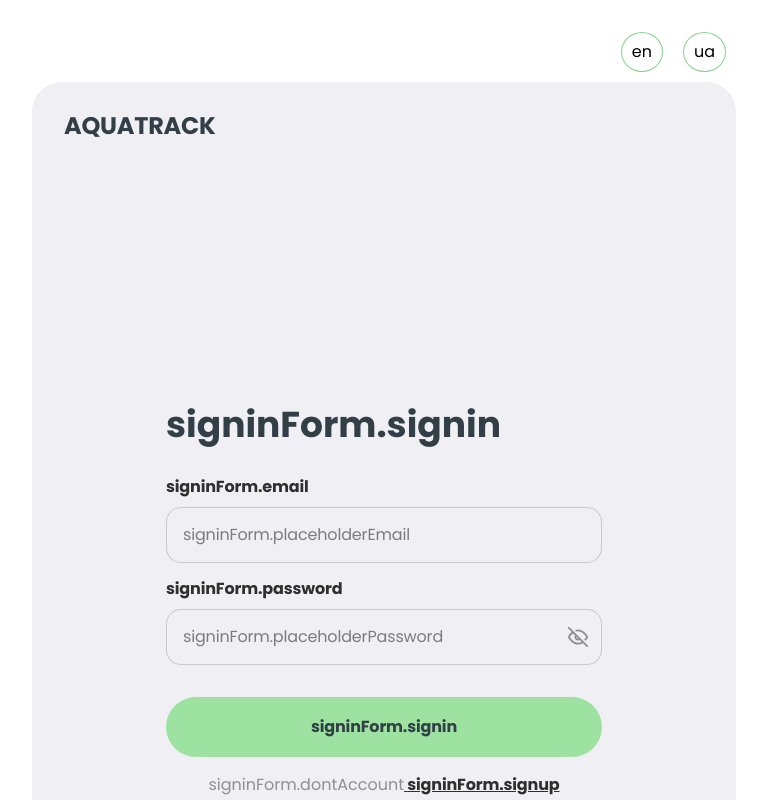
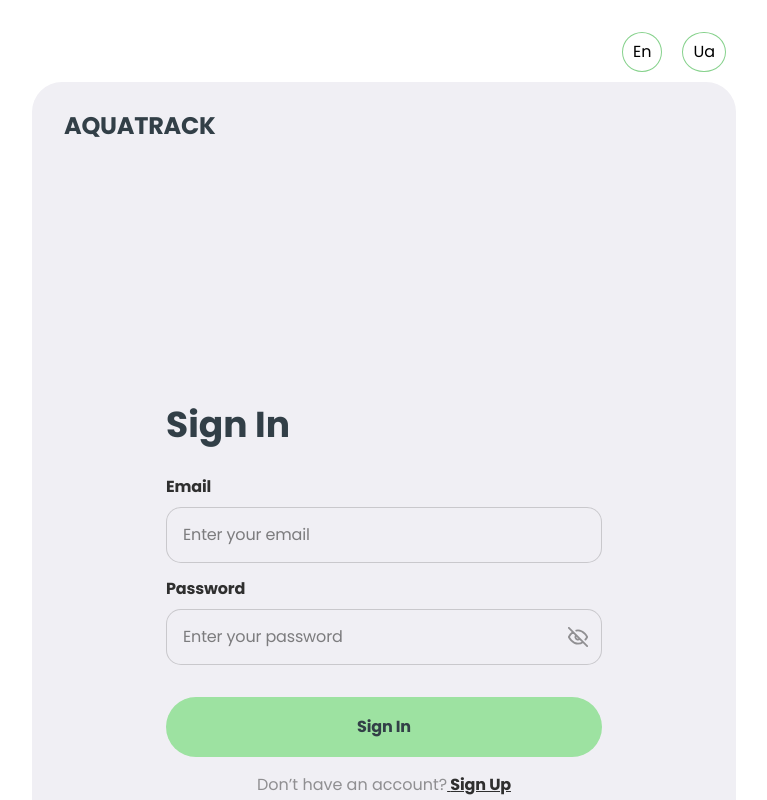
Before and after one commit to VolodymyrKozel/aqua-tracker-project-2, a React (Vite) app: page / in a window 1280 px wide. Both pictures are taken after a click on the button "Sign in". Shown: the top 800 px of the page, without its empty margins (256-1023 px from the left). Built offline with nearby package versions, Linux system fonts and the light colour scheme.

Commit message:
Add localization to SignUp form and to Errors for form fields

```diff
--- a/package.json
+++ b/package.json
@@ -19,6 +19,8 @@
     "axios": "^1.7.2",
     "clsx": "^2.1.1",
     "date-fns": "^3.6.0",
+    "i18next-browser-languagedetector": "^8.0.0",
+    "i18next-http-backend": "^2.5.2",
     "modern-normalize": "^2.0.0",
     "react": "^18.3.1",
     "react-code-blocks": "^0.1.6",
--- a/src/components/Header/Header.jsx
+++ b/src/components/Header/Header.jsx
@@ -19,7 +19,7 @@ export const Header = () => {
           })}
           onClick={() => changeLanguage('en')}
         >
-          {t('en')}
+          {t('header.en')}
         </button>
         <button
           type="button"
@@ -28,7 +28,7 @@ export const Header = () => {
           })}
           onClick={() => changeLanguage('ua')}
         >
-          {t('ua')}
+          {t('header.ua')}
         </button>
       </div>
     </header>
--- a/src/components/SignInForm/SignInForm.jsx
+++ b/src/components/SignInForm/SignInForm.jsx
@@ -108,7 +108,7 @@ const SignInForm = () => {
             </Button>
           </form>
           <p className={css.afterDescription}>
-          {t('signinForm.dontAccount')}
+          {t('signinForm.dontAccount')}?
             <NavLink className={css.link} to={'/signup'}>
               {' '}
               {t('signinForm.signup')}
--- a/src/components/SignUpForm/SignUpForm.jsx
+++ b/src/components/SignUpForm/SignUpForm.jsx
@@ -1,3 +1,4 @@
+import { useTranslation } from 'react-i18next';
 import Logo from '../shared/Logo/Logo';
 import { yupResolver } from '@hookform/resolvers/yup';
 import { useForm } from 'react-hook-form';
@@ -18,6 +19,8 @@ import Icon from '../shared/Icon/Icon';
 import { useToggle } from '../../hooks/useToggle';
 
 const SignUpForm = () => {
+
+  const { t } = useTranslation();
   const emailId = useId();
   const passwordId = useId();
   const repeatPasswordId = useId();
@@ -54,29 +57,29 @@ const SignUpForm = () => {
 
       <div className={css.flexContainer}>
         <div className={css.formContainer}>
-          <h1 className={css.title}>Sign up</h1>
+          <h1 className={css.title}>{t('signupForm.signup')}</h1>
           <form className={css.form} onSubmit={handleSubmit(onSubmit)}>
-            <Label htmlFor={emailId}>Email</Label>
+            <Label htmlFor={emailId}>{t('signupForm.email')}</Label>
             <Input
               className={clsx(css.input, errors.email && css.error)}
               type="email"
               id={emailId}
               {...register('email')}
-              placeholder="Enter your email"
+              placeholder={t('signupForm.placeholderEmail')}
               autoComplete="on"
             />
             {errors.email && (
               <ErrorMessage>{errors.email.message}</ErrorMessage>
             )}
 
-            <Label htmlFor={passwordId}>Password</Label>
+            <Label htmlFor={passwordId}>{t('signupForm.password')}</Label>
             <div className={css.showPassword}>
               <Input
                 className={clsx(css.input, errors.password && css.error)}
                 type={showPassword ? 'text' : 'password'}
                 id={passwordId}
                 {...register('password')}
-                placeholder="Enter your password"
+                placeholder={t('signupForm.placeholderPassword')}
                 autoComplete="off"
               />
               <span
@@ -102,14 +105,14 @@ const SignUpForm = () => {
               <ErrorMessage>{errors.password.message}</ErrorMessage>
             )}
 
-            <Label htmlFor={repeatPasswordId}>Repeat password</Label>
+            <Label htmlFor={repeatPasswordId}>{t('signupForm.repeat')}</Label>
             <div className={css.showPassword}>
               <Input
                 className={clsx(css.input, errors.repeatPassword && css.error)}
                 type={showRepeatPassword ? 'text' : 'password'}
                 id={repeatPasswordId}
                 {...register('repeatPassword')}
-                placeholder="Repeat your password"
+                placeholder={t('signupForm.placeholderPasswordRepeat')}
                 autoComplete="off"
               />
               <span
@@ -139,14 +142,14 @@ const SignUpForm = () => {
               type="submit"
               onClick={handleSubmit(onSubmit)}
             >
-              Sign up
+              {t('signupForm.signup')}
               {isLoading && <Loader width={24} height={24} color={'#2f2f2f'} />}
             </Button>
           </form>
           <p className={css.afterDescription}>
-            Already have account?{' '}
+          {t('signupForm.haveAccount')}?{' '}
             <NavLink className={css.link} to={'/signin'}>
-              Sign In
+            {t('signupForm.signin')}
             </NavLink>
           </p>
         </div>
--- a/src/i18/en.json
+++ b/src/i18/en.json
@@ -130,6 +130,25 @@
       "logoutSuccess": "Successfully logout",
       "avatarUploadSuccess": "Avatar uploaded successfully",
       "updateUserSuccess": "User update successfully"
+    },
+
+    "errors": {
+    "email": {
+      "required": "Email is required!",
+      "invalid": "Email must be a valid email!"
+    },
+    "password": {
+      "required": "Password is required!",
+      "min": "Password must be at least {{min}} characters long!",
+      "max": "Password must be no more than {{max}} characters long!",
+      "uppercase": "Password must contain at least one uppercase letter!",
+      "lowercase": "Password must contain at least one lowercase letter!",
+      "number": "Password must contain at least one number!"
+    },
+    "repeatPassword": {
+      "required": "Repeat Password is required!",
+      "match": "Passwords must match!"
     }
+  }
 
   }
--- a/src/i18/ua.json
+++ b/src/i18/ua.json
@@ -130,5 +130,24 @@
       "logoutSuccess": "Успішний вихід",
       "avatarUploadSuccess": "Аватар успішно завантажено",
       "updateUserSuccess": "Користувача успішно оновлено"
+    },
+
+    "errors": {
+    "email": {
+      "required": "Електронна пошта є обов'язковою!",
+      "invalid": "Електронна пошта повинна бути дійсною!"
+    },
+    "password": {
+      "required": "Пароль є обов'язковим!",
+      "min": "Пароль має бути принаймні {{min}} символів довжиною!",
+      "max": "Пароль має бути не більше {{max}} символів довжиною!",
+      "uppercase": "Пароль повинен містити принаймні одну велику літеру!",
+      "lowercase": "Пароль повинен містити принаймні одну малу літеру!",
+      "number": "Пароль повинен містити принаймні одну цифру!"
+    },
+    "repeatPassword": {
+      "required": "Повторення паролю є обов'язковим!",
+      "match": "Паролі повинні збігатися!"
     }
   }
+  }
--- a/src/main.jsx
+++ b/src/main.jsx
@@ -8,6 +8,7 @@ import { BrowserRouter } from 'react-router-dom';
 import { HelmetProvider } from 'react-helmet-async';
 import Loader from './components/shared/Loader/Loader';
 import './index.css';
+import './i18/i18n.js';
 
 ReactDOM.createRoot(document.getElementById('root')).render(
   <React.StrictMode>
--- a/src/pages/SignInPage/SignInPage.module.css
+++ b/src/pages/SignInPage/SignInPage.module.css
@@ -22,7 +22,7 @@
 
 @media only screen and (min-width: 1440px) {
   .generalSignInInfo {
-    padding:  32px;
+    padding: 32px 0 0 0;
     gap: 32px;
     flex-direction: row;
     max-width: 100%;
--- a/src/pages/SignUpPage/SignUpPage.module.css
+++ b/src/pages/SignUpPage/SignUpPage.module.css
@@ -25,7 +25,7 @@
 
   @media only screen and (min-width: 1440px) {
     .generalSignUpInfo {
-      padding:  32px;
+      padding: 32px 0 0 0;
       gap: 32px;
       flex-direction: row;
       max-width: 100%;
--- a/src/validation/auth.js
+++ b/src/validation/auth.js
@@ -1,32 +1,35 @@
 import * as yup from 'yup';
+import i18n from 'i18next';
+
+const { t } = i18n;
 
 export const LoginUserSchema = yup.object().shape({
   email: yup
     .string()
-    .email('Enter a valid email')
-    .required('Email is required'),
+    .email(t('errors.email.invalid'))
+    .required(t('errors.email.required')),
   password: yup
     .string()
-    .required('Password is required')
-    .min(8, 'Password should be of minimum 8 characters length')
-    .max(16, 'Password should be of maximum 16 characters length'),
+    .required(t('errors.password.required'))
+    .min(8, t('errors.password.min', { min: 8 }))
+    .max(16, t('errors.password.max', { max: 16 })),
 });
 
 export const registerUserSchema = yup.object().shape({
   email: yup
     .string()
-    .email('Email must be a valid email!')
-    .required('Email is required!'),
+    .email(t('errors.email.invalid'))
+    .required(t('errors.email.required')),
   password: yup
     .string()
-    .min(8, 'Password must be at least ${min} characters long!')
-    .max(20, 'Password must be no more than ${max} characters long!')
-    .matches(/[A-Z]/, 'Password must contain at least one uppercase letter!')
-    .matches(/[a-z]/, 'Password must contain at least one lowercase letter!')
-    .matches(/[0-9]/, 'Password must contain at least one number!')
-    .required('Password is required!'),
+    .min(8, t('errors.password.min', { min: 8 }))
+    .max(20, t('errors.password.max', { max: 20 }))
+    .matches(/[A-Z]/, t('errors.password.uppercase'))
+    .matches(/[a-z]/, t('errors.password.lowercase'))
+    .matches(/[0-9]/, t('errors.password.number'))
+    .required(t('errors.password.required')),
   repeatPassword: yup
     .string()
-    .oneOf([yup.ref('password'), null], 'Passwords must match')
-    .required('Repeat Password is required'),
+    .oneOf([yup.ref('password'), null], t('errors.repeatPassword.match'))
+    .required(t('errors.repeatPassword.required')),
 });
```
Also changed, not shown: 1 other file (tests, documents, lock files or other folders).
